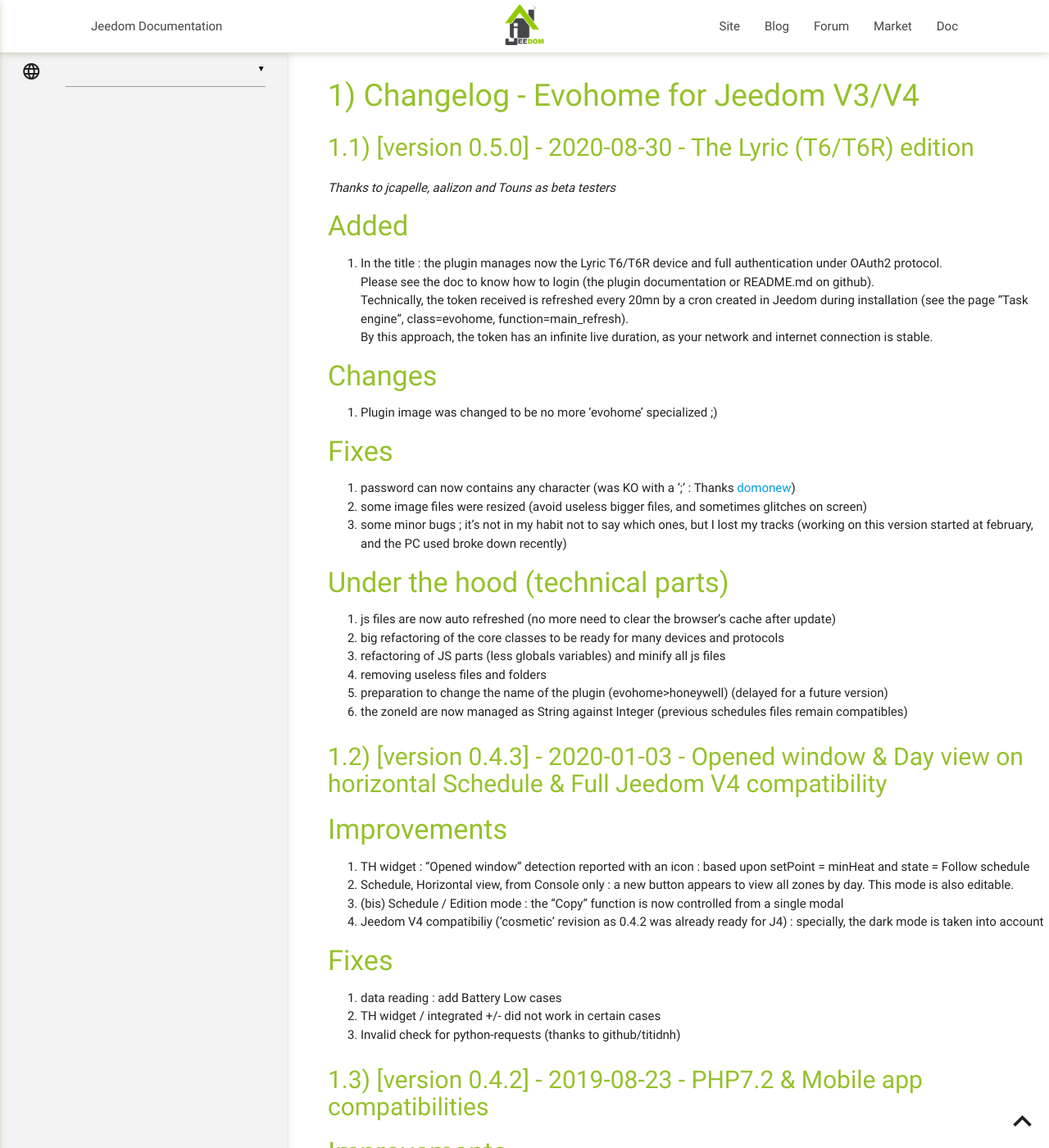
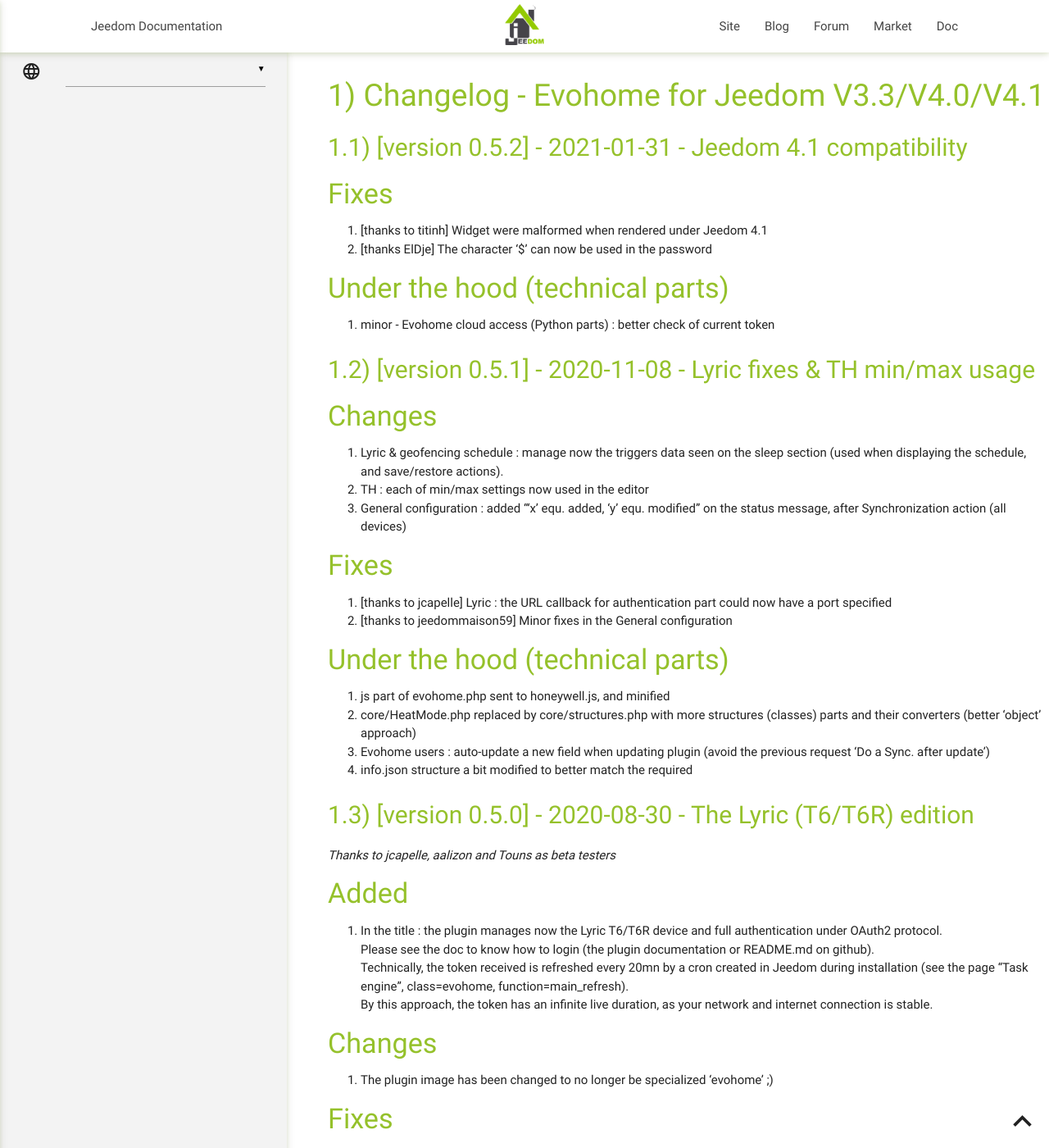
Before and after one commit to ctwins/evohome4jeedom, a Jekyll site: the page built from docs/en_US/changelog.md, in a window 1280 px wide and 1400 px high. Shown: the whole window at 82% size. Built offline with Jekyll 4.4.1, drawn with Linux system fonts in a browser that asks for light colours; our own code applies the rules of GitHub Pages for plain Markdown files; some of the changed text lies outside the part shown.

Commit message:
0.5.2 - Jeedom 4.1 compatibility (see changelog.md)

```diff
--- a/core/template/dashboard/temperature_content.html
+++ b/core/template/dashboard/temperature_content.html
@@ -76,8 +76,8 @@
 	</a>
 	<a class="zidAdjustV2#zoneId# btn btn-sm TH2d5">
 		<span class="zidAdjustV2Icon#zoneId#" style="font-weight:100;color:white;">
-			<span class="fa fa-minus-circle" />
-			<span class="fa fa-plus-circle" />
+			<span class="fa fa-minus-circle"></span>
+			<span class="fa fa-plus-circle"></span>
 		</span>
 	</a>
 </td>
--- a/docs/en_US/changelog.md
+++ b/docs/en_US/changelog.md
@@ -1,4 +1,37 @@
-# Changelog - Evohome for Jeedom V3/V4
+# Changelog - Evohome for Jeedom V3.3/V4.0/V4.1
+
+## [version 0.5.2] - 2021-01-31 - Jeedom 4.1 compatibility
+
+#### Fixes
+
+1. [thanks to titinh] Widget were malformed when rendered under Jeedom 4.1
+2. [thanks ElDje] The character '$' can now be used in the password
+
+#### Under the hood (technical parts)
+
+1. minor - Evohome cloud access (Python parts) : better check of current token
+
+
+## [version 0.5.1] - 2020-11-08 - Lyric fixes & TH min/max usage
+
+#### Changes
+
+1. Lyric & geofencing schedule : manage now the triggers data seen on the sleep section (used when displaying the schedule, and save/restore actions).
+2. TH : each of min/max settings now used in the editor
+3. General configuration : added "'x' equ. added, 'y' equ. modified" on the status message, after Synchronization action (all devices)
+
+#### Fixes
+
+1. [thanks to jcapelle] Lyric : the URL callback for authentication part could now have a port specified
+2. [thanks to jeedommaison59] Minor fixes in the General configuration
+
+#### Under the hood (technical parts)
+
+1. js part of evohome.php sent to honeywell.js, and minified
+2. core/HeatMode.php replaced by core/structures.php with more structures (classes) parts and their converters (better 'object' approach)
+3. Evohome users : auto-update a new field when updating plugin (avoid the previous request 'Do a Sync. after update')
+4. info.json structure a bit modified to better match the required
+
 
 ## [version 0.5.0] - 2020-08-30 - The Lyric (T6/T6R) edition
 *Thanks to jcapelle, aalizon and Touns as beta testers*
@@ -11,7 +44,7 @@ Technically, the token received is refreshed every 20mn by a cron created in Jee
 By this approach, the token has an infinite live duration, as your network and internet connection is stable.
 
 #### Changes
-1. Plugin image was changed to be no more 'evohome' specialized ;)
+1. The plugin image has been changed to no longer be specialized 'evohome' ;)
 
 #### Fixes
 
@@ -27,6 +60,7 @@ By this approach, the token has an infinite live duration, as your network and i
 3. removing useless files and folders
 4. preparation to change the name of the plugin (evohome>honeywell) (delayed for a future version)
 5. the zoneId are now managed as String against Integer (previous schedules files remain compatibles)
+
 
 ## [version 0.4.3] - 2020-01-03 - Opened window & Day view on horizontal Schedule & Full Jeedom V4 compatibility
 
@@ -105,6 +139,7 @@ You can now set :
 6. Set Consigne : corrections regarding the Unit chosen (+ values adjusted in selectable list for scenario)
 FUTURE - taking into account the Unit chosen for Schedule displaying & editing
 
+
 ## [version 0.4.0] - 2019-07-17 - the "multi-locations & Round-Thermostat Edition"
 
 #### Added
@@ -137,6 +172,7 @@ Please note that, in this case, the reading could run, as the API return again a
 4. Trying opening the Schedule panel in Horizontal view when no Console is currently displayed caused a JS error (and freezing the screen)
 5. [thanks to ecc] Small batt KO icon (on the top left of the TH widget) did'nt appear when the fault is not received from the API<br/>
 although no TH value is received (API says isAvailable=false).
+
 
 ## [version 0.3.2] - 2019-02-18 - fix #7 - the verbose edition
 
@@ -273,6 +309,7 @@ This could be have to effect to show additional errors in the "Jeedom messages"
 - adding the missing 'reverse' icon (needed since 0.2.1)
 - adding version info in the title of the conf. page (never visible elsewhere)
 
+
 ## [version 0.2.2] - 2018-12-16 - fix #5
 #### Improvements
 - Temperature tile<br/>
@@ -290,6 +327,7 @@ This could be have to effect to show additional errors in the "Jeedom messages"
 	1. saving change on the current schedule should activate the loading button<br/>
 	consider the active schedule has not to be loaded
 
+
 ## [version 0.2.1] - 2018-12-11 - the 'schedule edition' 1.1
 
 #### Improvements
@@ -302,6 +340,7 @@ This could be have to effect to show additional errors in the "Jeedom messages"
 
 #### Change
 - Category of the plugin becomes Energy
+
 
 ## [version 0.2.0] - 2018-11-10 - the 'schedule edition' 1.0
 #### Added
@@ -329,6 +368,7 @@ This could be have to effect to show additional errors in the "Jeedom messages"
 - python part / adjust mode<br/>
 	3. was KO after the 0.1.2 (no more compliant with the update of evohomeclient)<br/>
 
+
 ## [version 0.1.2] - 2018-10-28 - the 'evohomeclient fix' (+ minors)
 #### Fixes
 - evohome-client-2.07/evohomeclient2 ; Zone and schedule data :<br/>
@@ -341,6 +381,7 @@ This could be have to effect to show additional errors in the "Jeedom messages"
 - evohome.class.php / dependancy_info<br/>
 	1. no more check python-pip (fails now after some upgrade in my conf)
 
+
 ## [version 0.1.1] - 2018-03-11 - the 'INIT fix' (and some more)
 #### Fixes
 - general configuration panel :<br/>
@@ -350,6 +391,7 @@ This could be have to effect to show additional errors in the "Jeedom messages"
 - a dummy value was stayed in the field version of the info.json (+ version number now in name field)
 - the two files temperature_content.html was saved with BOM marker
 - about the two schedule php file : add a check for a optional field in the scheduleToShow array to avoid http.error logs
+
 
 ## [version 0.1] - 2018-03-08 - dashboard version v1
 #### Added
@@ -398,6 +440,7 @@ This could be have to effect to show additional errors in the "Jeedom messages"
 - better manipulation of json data, in case of null or KO content (more log, no more bad effects)
 - after restore, refresh only temp. & setPoint data, and merge restored schedule (speed up process)
 
+
 ## [beta 2] - 2018-02-25 - the 'ECC FIXES'
 
 #### Improvements
@@ -417,5 +460,6 @@ This could be have to effect to show additional errors in the "Jeedom messages"
 	1. split function replaced by explode<br/>
 	2. PHP7 restrictions on json : booleans built in python are now returned correctly formed<br/>
 
+
 ## [beta 1] - 2012-02-18
 first publication
--- a/plugin_info/info.json
+++ b/plugin_info/info.json
@@ -8,7 +8,7 @@
 	"usage" : "Suivre la documentation pour l'installation. A votre disposition dans le forum/blog",
 	"licence" : "AGPL",
 	"author" : "ctwins95",
-	"version" : "0.5.1",
+	"version" : "0.5.2",
 	"require" : "3.3",
 	"category" : "energy",
 	"hasDependency" : true,
--- a/resources/InfosZonesE2.py
+++ b/resources/InfosZonesE2.py
@@ -11,6 +11,7 @@ evohome_logV1 = logging.getLogger("evohomeBridge-InfosZones(APIV1)")
 
 #baseurl = 'https://tccna.honeywell.com/WebAPI/api/'
 baseurl = 'https://mytotalconnectcomfort.com/WebAPI/api/'
+appId = '91db1612-73fd-4500-91b2-e63b069b185c'
 
 SESSION_ID_V1 = None
 USER_ID_V1 = None
@@ -27,7 +28,7 @@ def loginV1():
 	# Each call with previously obtained Session ID resets timeout interval.
 	# For explicit timeout reset use PUT api/Session API call (without response)
 	lHeaders = {'content-type':'application/json'}
-	jsonData = json.dumps({'Username':USERNAME, 'Password':PASSWORD, 'ApplicationId':'91db1612-73fd-4500-91b2-e63b069b185c'})
+	jsonData = json.dumps({'Username':USERNAME, 'Password':PASSWORD, 'ApplicationId':appId})
 	response = requests.post(baseurl + 'Session', data=jsonData, headers=lHeaders)
 	lastResponseAllDataV1 = response.content
 	if response.status_code != requests.codes.ok:
@@ -75,7 +76,7 @@ def addTokenTags():
 	ret = ', "session_id_v1":"' + SESSION_ID_V1 + '"'
 	ret = ret + ',"user_id_v1":"' + USER_ID_V1 + '"'
 	ret = ret + ',"session_state_v1":' + str(v1State)
-	if CLIENT != None:
+	if CLIENT != None and CLIENT.access_token != None:
 		ret = ret + ',"access_token":"' + CLIENT.access_token + '"'
 		ret = ret + ',"token_state":' + ('2' if SESSION_ID_V2 != CLIENT.access_token else '1')
 		ret = ret + ',"access_token_expires":' + str(CLIENT.access_token_expires)
--- a/resources/LocationsInfosE2.py
+++ b/resources/LocationsInfosE2.py
@@ -8,7 +8,7 @@ logging.basicConfig()
 evohome_log = logging.getLogger("evohomeBridge-LocInfos")
 
 def addTokenTags():
-	if CLIENT != None:
+	if CLIENT != None and CLIENT.access_token != None:
 		ret = ', "access_token":"' + CLIENT.access_token + '"'
 		ret = ret + ', "token_state":' + ('2' if SESSION_ID_V2 != CLIENT.access_token else '1')
 		ret = ret + ', "access_token_expires":' + str(CLIENT.access_token_expires)
```
Also changed, not shown: docs/fr_FR/changelog.md (+24 -1 lines), resources/RestaureZonesE2.py (+4 -4 lines), resources/RestaureZonesE2b.py (+4 -4 lines), resources/SetModeE2.py (+4 -4 lines), resources/SetTempE2.py (+4 -4 lines), README.md, 2 other files.
